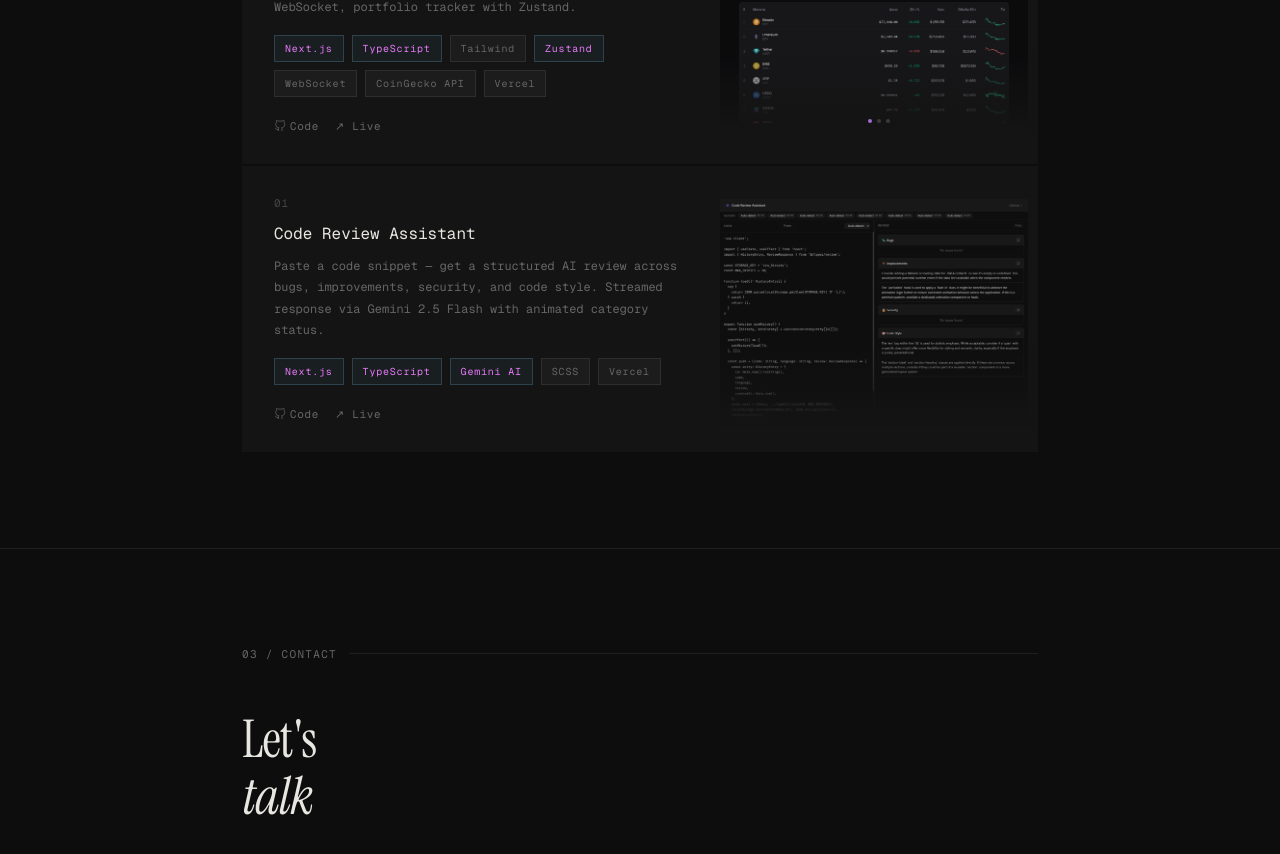
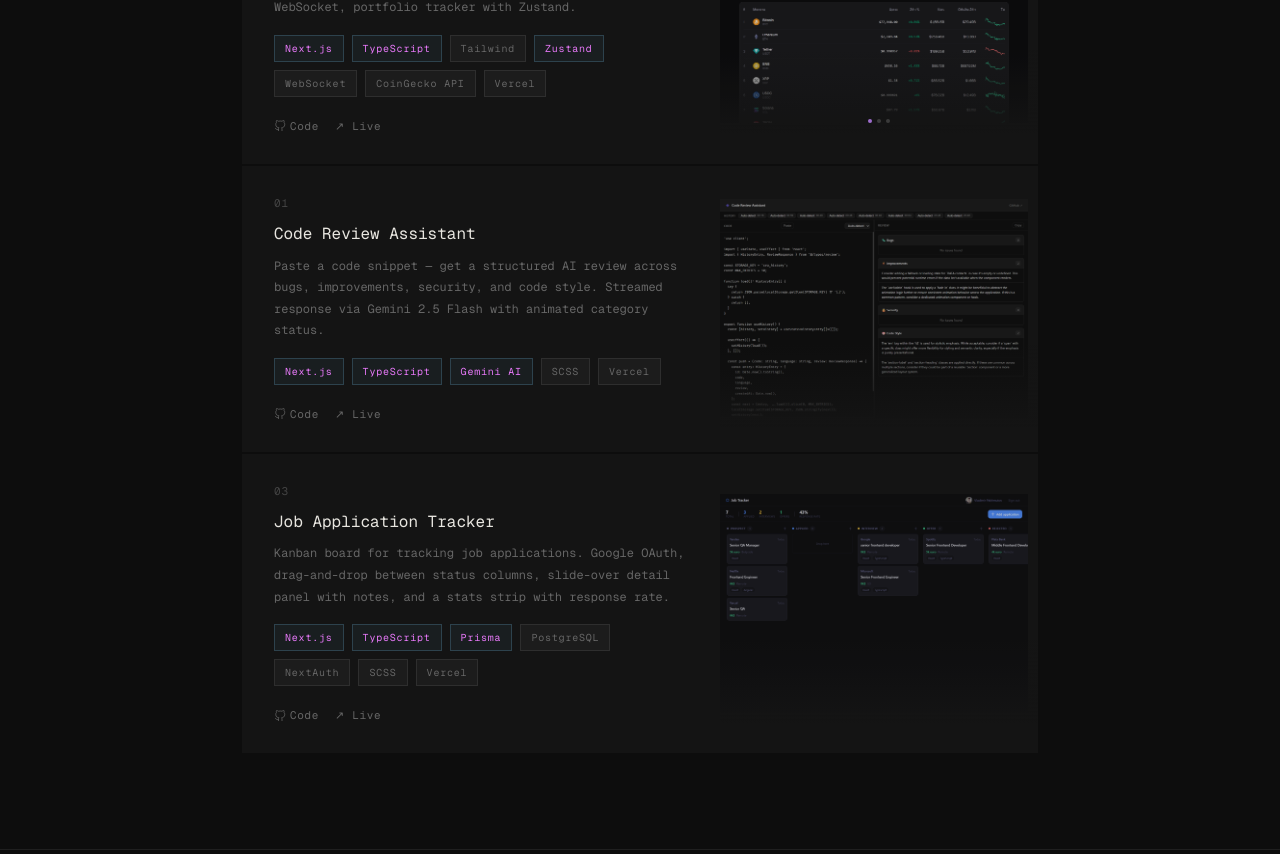
Before and after one commit to pakhmutov/my-portfolio, a Next.js app: page / in a window 1280 px wide. Shown: the part 1938-2792 px from the top of the page. Built offline with nearby package versions, Linux system fonts and the light colour scheme.

Commit message:
feat: add Job Application Tracker project details and image

```diff
--- a/src/data/portfolio.ts
+++ b/src/data/portfolio.ts
@@ -48,6 +48,16 @@ export const DATA: SiteData = {
             github: 'https://github.com/pakhmutov/code-review-assistant',
             live: 'https://code-review-assistant-vp.vercel.app/',
         },
+        {
+            num: '03',
+            title: 'Job Application Tracker',
+            description: 'Kanban board for tracking job applications. Google OAuth, drag-and-drop between status columns, slide-over detail panel with notes, and a stats strip with response rate.',
+            tags: ['Next.js', 'TypeScript', 'Prisma', 'PostgreSQL', 'NextAuth', 'SCSS', 'Vercel'],
+            highlight: ['Next.js', 'TypeScript', 'Prisma'],
+            images: ['/projects/job-tracker.png'],
+            github: 'https://github.com/pakhmutov/job-tracker',
+            live: 'https://job-tracker-vp.vercel.app/',
+        },
     ],
 
     posts: [],
```
Also changed, not shown: public/projects/job-tracker.png (added).
